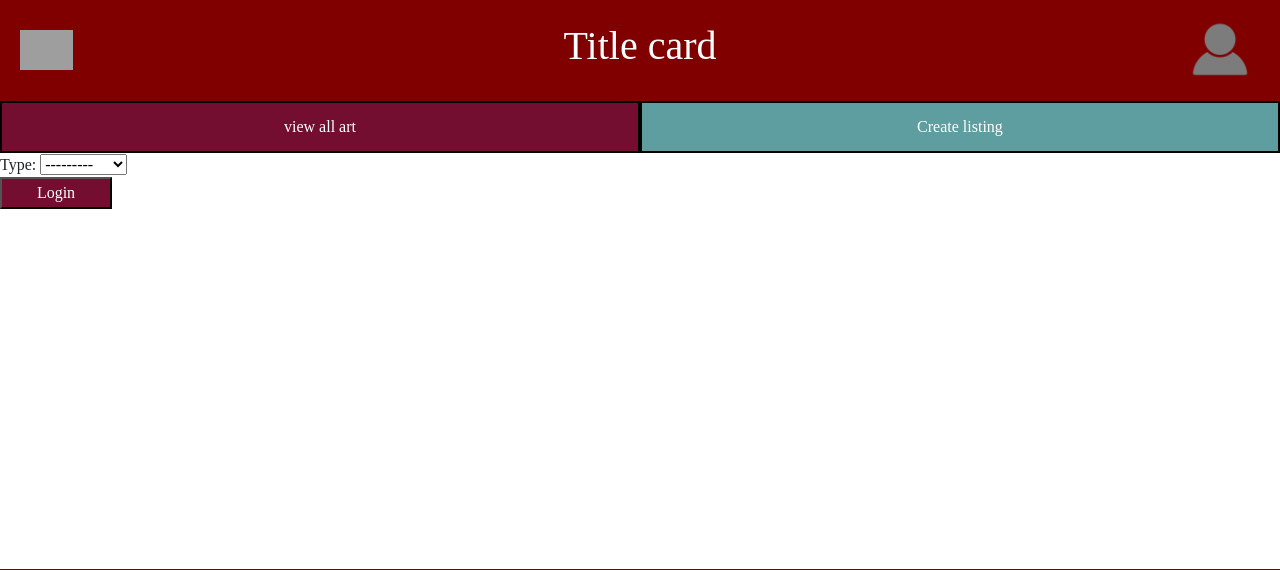
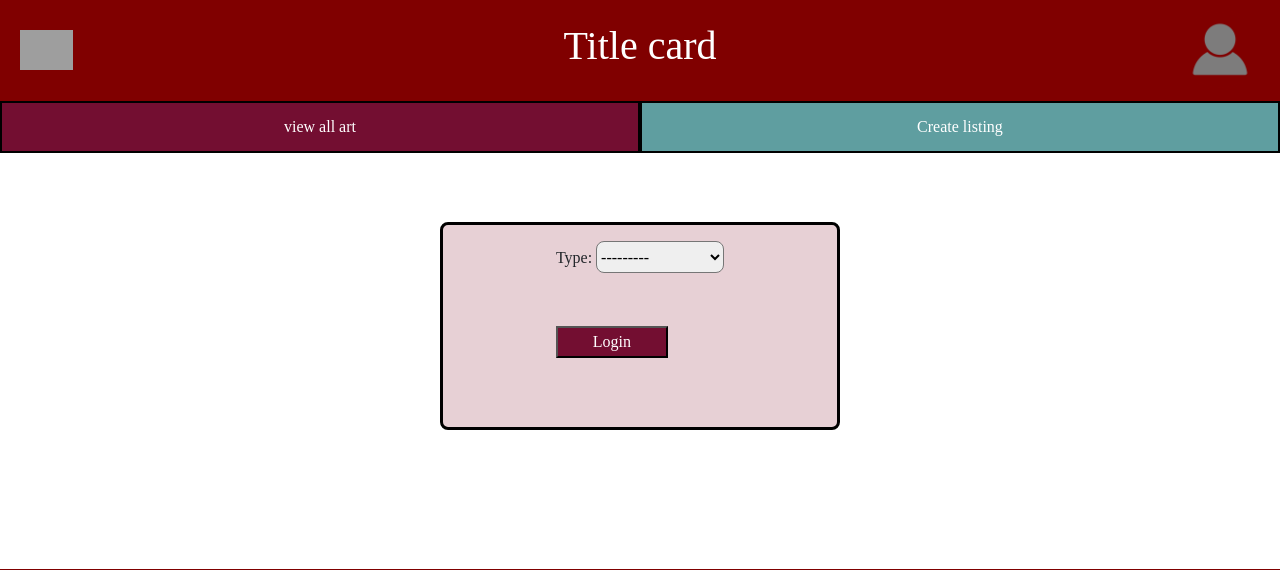
Before and after one commit to PDAYSig/Verklegt2_Group10, a Django app: page /create_listing/create_seller in a window 1280 px wide. Shown: the top 570 px of the page. Run offline with Django 5.2, Linux system fonts and the light colour scheme; the visitor is signed in with stand-in values (Sample User, id 1); grey boxes are pictures that could not be loaded.

Commit message:
type.create listing

```diff
--- a/Art_auctions/urls.py
+++ b/Art_auctions/urls.py
@@ -15,6 +15,7 @@ Including another URLconf
     2. Add a URL to urlpatterns:  path('blog/', include('blog.urls'))
 """
 from django.contrib import admin
+from django.core.files.storage import handler
 from django.urls import path, include
 
 import users
--- a/static/css/styles.css
+++ b/static/css/styles.css
@@ -57,6 +57,24 @@ form:has(input.ok-btn) input.ok-btn{
     cursor: pointer;
 }
 
+.create-seller-form{
+    background-color: #e7d0d5;
+    border-radius: 0.5rem;
+    border:0.2rem solid black;
+    padding: 1rem;
+    width: 25rem;
+    height: 13rem;
+    justify-content: center;
+    display: grid;
+    margin: auto
+}
+.type-select{
+    width: 8rem;
+    height: 2rem;
+    border-radius: 0.5rem;
+}
+
+
 .card-link{
     text-decoration: none;
     color: inherit;
@@ -93,7 +111,8 @@ form:has(input.ok-btn) input.ok-btn{
     border-radius: 0.5rem;
     background-color: #e7d0d5;
 }
-form:has(input.submit-L) input.submit-L{
+
+.submit-L{
     background-color: #730e31;
     position: relative;
     color: white;
--- a/users/views.py
+++ b/users/views.py
@@ -2,7 +2,7 @@ from django.contrib.auth.decorators import login_required
 from django.contrib.auth.forms import UserCreationForm
 from django.contrib import messages
 from django.shortcuts import render, redirect, get_object_or_404
-from django.http import HttpResponse
+from django.http import HttpResponse, Http404
 from art.models import art_listing, Bid
 from users.forms.create_seller_form import CreateSellerForm
 from users.forms.create_user_form import CreateProfileForm
```
Also changed, not shown: templates/error_massige/404.html (added, +7 -0 lines).
